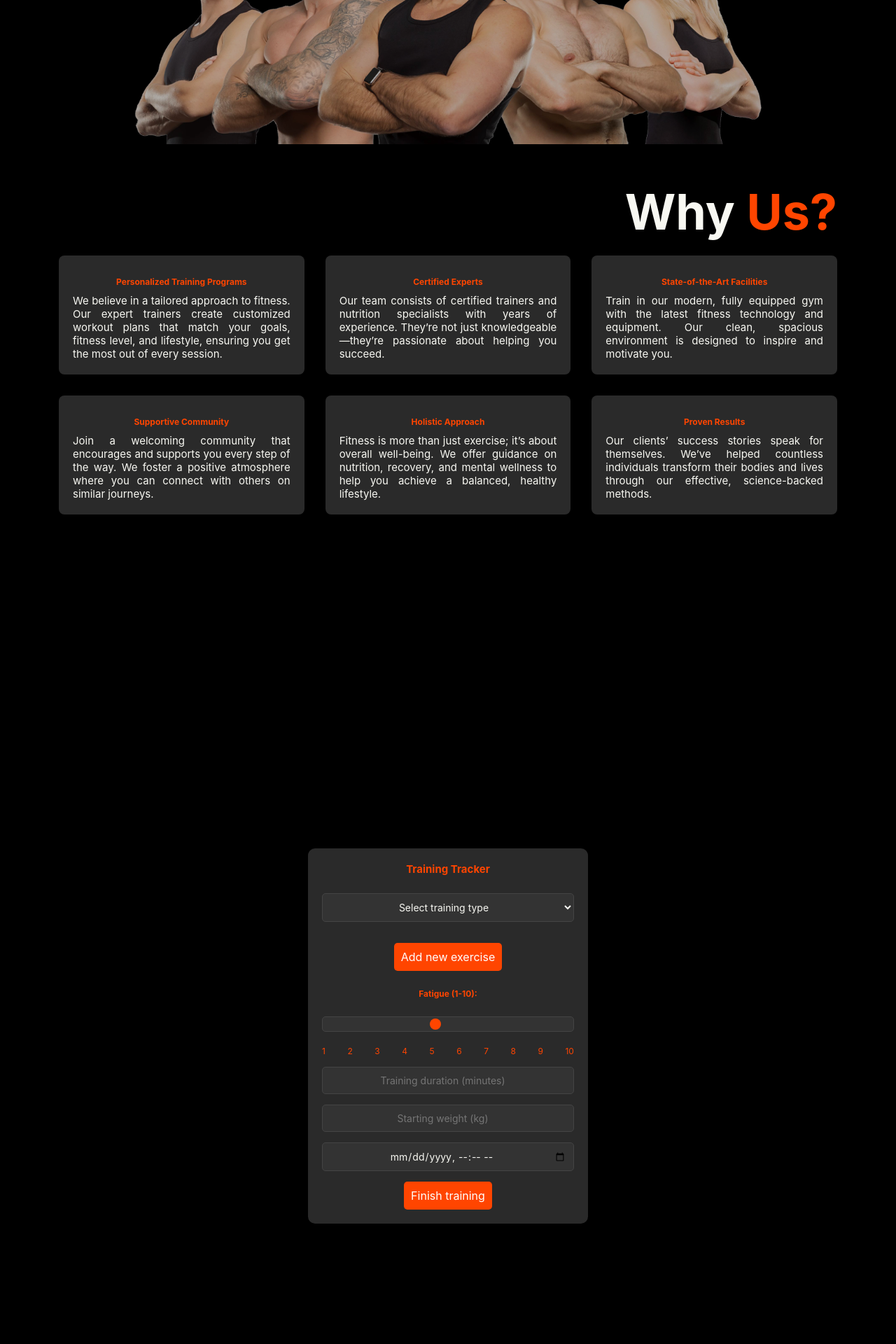
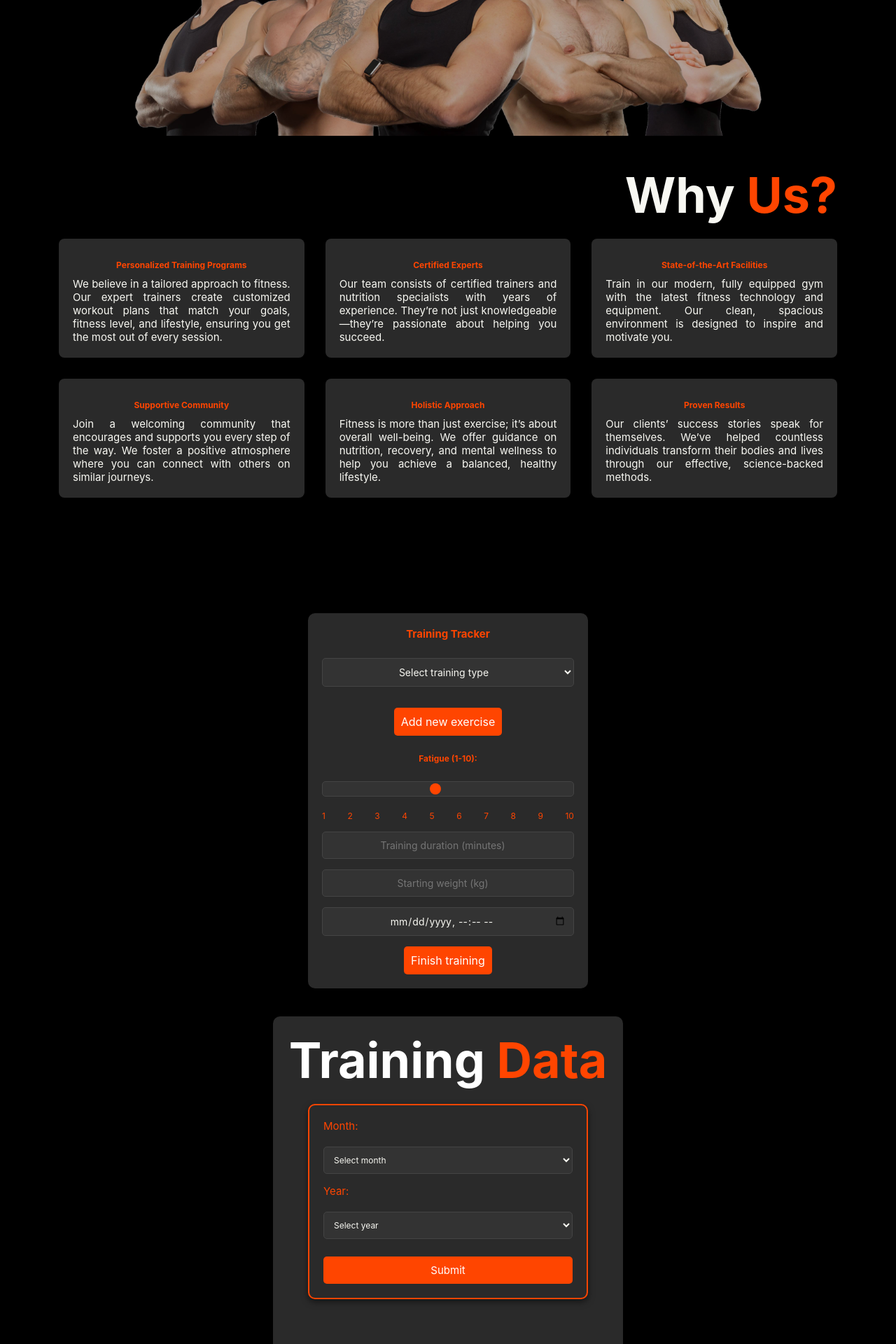
Before and after one commit to PetarTuranovic/FitQuest, a PHP site: page / in a window 1280 px wide. Shown: the part 560-2480 px from the top of the page at 70% size. Before the commit the page ends 2308 px from the top, so only its background shows below. Run offline with PHP 8.4, Linux system fonts and the light colour scheme; the visitor is signed in with stand-in values (Sample User, id 1).

Commit message:
Adding section, style and logic for training data section, aka statistics

```diff
--- a/css/style.css
+++ b/css/style.css
@@ -22,14 +22,13 @@ html {
   overflow-x: hidden;
 }
 
-/* Body */
 body {
   background: var(--bg-color);
   color: var(--text-color);
 }
 
 section {
-  min-height: 100vh;
+  min-height: 70vh;
   padding: 10rem 8% 2rem;
 }
 
@@ -64,7 +63,6 @@ span {
   color: var(--main-color);
 }
 
-/* NAVBAR */
 .navbar {
   display: flex;
 }
@@ -512,6 +510,104 @@ h2 {
   color: #ff4500;
   text-align: right;
 }
+
+#training-data {
+  background-color: #2a2a2a;
+  color: #ff4500;
+  border: 2px solid #ff4500;
+  padding: 20px;
+  margin-top: 20px;
+  border-radius: 5px;
+}
+
+#training-data h3 {
+  margin-top: 0;
+}
+
+/* TRAINING FORM */
+#training-filter {
+  display: flex;
+  flex-direction: column;
+  align-items: center;
+  background-color: #2a2a2a;
+  padding: 20px;
+  border-radius: 10px;
+  box-shadow: 0 4px 10px rgba(0, 0, 0, 0.5);
+  width: 90%;
+  max-width: 500px;
+  margin: 20px auto;
+  position: relative;
+}
+
+/* Filter Form Styles */
+#filter-form {
+  background-color: #2a2a2a;
+  padding: 20px;
+  border-radius: 10px;
+  width: 90%;
+  max-width: 400px;
+  box-shadow: 0 4px 10px rgba(0, 0, 0, 0.5);
+  display: flex;
+  flex-direction: column;
+  gap: 15px;
+  border: 2px solid #ff4500;
+}
+
+/* Heading for the filter form */
+#filter-form h2 {
+  text-align: center;
+  color: #ff4500;
+  font-size: 7rem;
+  margin-bottom: 10px;
+}
+
+#filter-form h2 span {
+  color: #ff4500;
+}
+
+#filter-form label {
+  font-size: 1.5rem;
+  display: block;
+  margin-bottom: 0.5rem;
+  color: #ff4500;
+}
+
+#filter-form select {
+  width: 100%;
+  padding: 10px;
+  border: 1px solid #444;
+  border-radius: 5px;
+  background-color: #333;
+  color: #f8f8f2;
+  font-size: 1.2rem;
+}
+
+#filter-form button {
+  background-color: #ff4500;
+  color: #fff;
+  border: none;
+  border-radius: 5px;
+  padding: 10px;
+  cursor: pointer;
+  font-size: 1.5rem;
+  transition: background-color 0.3s ease;
+  margin-top: 10px;
+}
+
+#filter-form button:hover {
+  background-color: #e03e00;
+}
+
+#training-header {
+  text-align: center;
+  font-size: 7rem;
+  color: #fff;
+  margin-bottom: 20px;
+}
+
+#training-header span {
+  color: #ff4500;
+}
 @media (max-width: 500px) {
   #training-form {
     width: 95%;
--- a/index.php
+++ b/index.php
@@ -37,7 +37,7 @@ if (!isset($_SESSION['username'])) {
         <a href="#training-form">Start training</a>
       </li>
       <li>
-        <a href="#stats">Statistics</a>
+        <a href="#training-filter">Statistics</a>
       </li>
     </ul>
 
@@ -183,7 +183,60 @@ if (!isset($_SESSION['username'])) {
     <div id="message" class="message"></div>
 
   </section>
+
+  <!-- STATISTICS -->
+  <section id="training-filter">
+    <h2 id="training-header">Training <span>Data</span></h2>
+    <form id="filter-form">
+      <label for="month">Month:</label>
+      <select id="month" name="month" required>
+        <option value="" disabled selected>Select month</option>
+        <option value="01">January</option>
+        <option value="02">February</option>
+        <option value="03">March</option>
+        <option value="04">April</option>
+        <option value="05">May</option>
+        <option value="06">June</option>
+        <option value="07">July</option>
+        <option value="08">August</option>
+        <option value="09">September</option>
+        <option value="10">October</option>
+        <option value="11">November</option>
+        <option value="12">December</option>
+      </select>
+
+      <label for="year">Year:</label>
+      <select id="year" name="year" required>
+        <option value="" disabled selected>Select year</option>
+        <option value="2023">2023</option>
+        <option value="2024">2024</option>
+      </select>
+
+      <button type="submit">Submit</button>
+    </form>
+  </section>
+
+  <!-- Section for Displaying Data -->
+  <section id="training-data" class="training-data">
+    <?php if (!empty($training_data)): ?>
+      <section class="training-data">
+        <h2>Training Data for <?php echo htmlspecialchars($month) . '/' . htmlspecialchars($year); ?></h2>
+        <?php foreach ($training_data as $week => $exercises): ?>
+          <h3>Week <?php echo htmlspecialchars($week); ?></h3>
+          <ul>
+            <?php foreach ($exercises as $type => $total_reps): ?>
+              <li><?php echo htmlspecialchars($type); ?>: <?php echo htmlspecialchars($total_reps); ?> reps</li>
+            <?php endforeach; ?>
+          </ul>
+        <?php endforeach; ?>
+      </section>
+    <?php endif; ?>
+  </section>
+
+
   <script src="js/script.js"></script>
+  <script src="js/statistics.js"></script>
+
 </body>
 
 </html>
--- a/js/script.js
+++ b/js/script.js
@@ -103,3 +103,30 @@ document.addEventListener("DOMContentLoaded", function () {
       });
   });
 });
+
+document.addEventListener("DOMContentLoaded", function () {
+  document.querySelector("form").addEventListener("submit", function (e) {
+    e.preventDefault();
+
+    const month = document.querySelector("#month").value;
+    const year = document.querySelector("#year").value;
+
+    const xhr = new XMLHttpRequest();
+    xhr.open("POST", "statistics.php", true);
+    xhr.setRequestHeader("Content-Type", "application/x-www-form-urlencoded");
+
+    xhr.onreadystatechange = function () {
+      if (xhr.readyState === XMLHttpRequest.DONE) {
+        if (xhr.status === 200) {
+          document.querySelector(".training-data").innerHTML = xhr.responseText;
+        } else {
+          console.error("Error:", xhr.statusText);
+        }
+      }
+    };
+
+    xhr.send(
+      "month=" + encodeURIComponent(month) + "&year=" + encodeURIComponent(year)
+    );
+  });
+});
--- /dev/null
+++ b/js/statistics.js
@@ -0,0 +1,26 @@
+document.addEventListener("DOMContentLoaded", function () {
+  document.querySelector("form").addEventListener("submit", function (e) {
+    e.preventDefault();
+
+    const month = document.querySelector("#month").value;
+    const year = document.querySelector("#year").value;
+
+    const xhr = new XMLHttpRequest();
+    xhr.open("POST", "statistics.php", true);
+    xhr.setRequestHeader("Content-Type", "application/x-www-form-urlencoded");
+
+    xhr.onreadystatechange = function () {
+      if (xhr.readyState === XMLHttpRequest.DONE) {
+        if (xhr.status === 200) {
+          document.querySelector(".training-data").innerHTML = xhr.responseText;
+        } else {
+          console.error("Error:", xhr.statusText);
+        }
+      }
+    };
+
+    xhr.send(
+      "month=" + encodeURIComponent(month) + "&year=" + encodeURIComponent(year)
+    );
+  });
+});
```
Also changed, not shown: statistics.php (added, +64 -0 lines).
